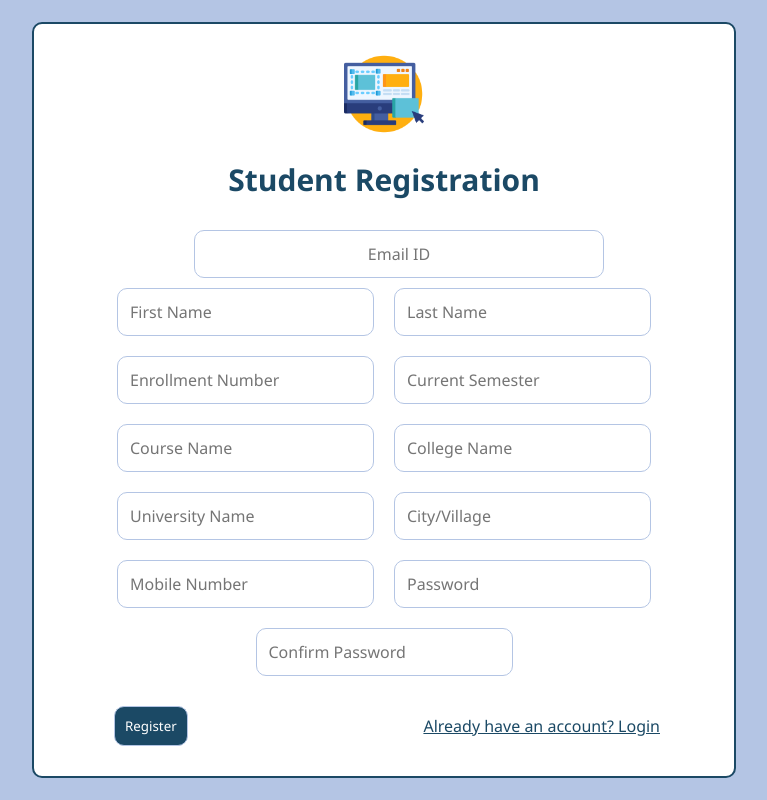
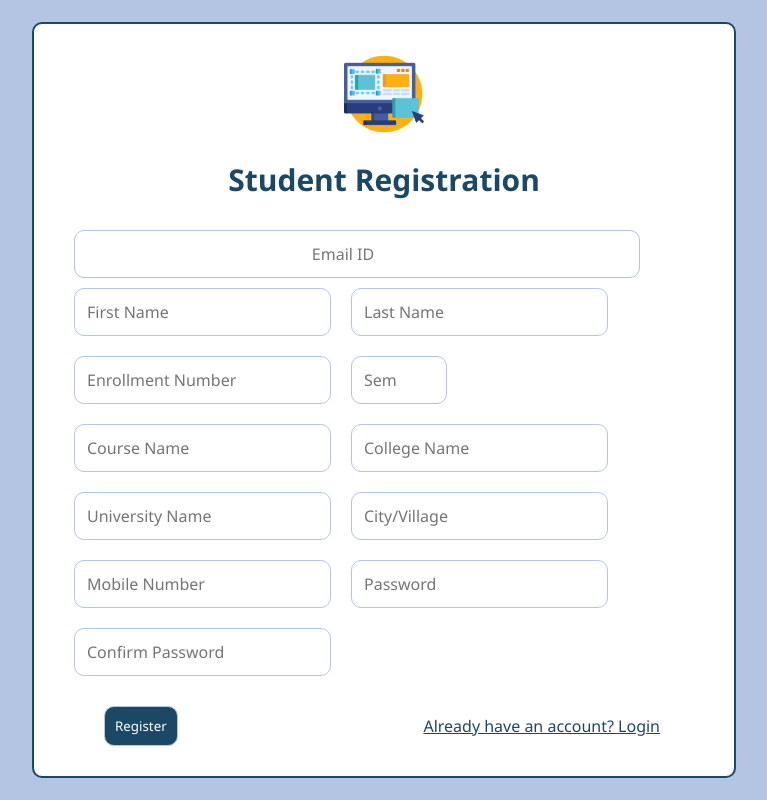
Before and after one commit to pramukhprajapati17/comedhub, a PHP site: page /comedhub/student/registration.php in a window 1280 px wide. Shown: the whole page, without its empty margins (256-1023 px from the left). Run offline with PHP 8.4, Linux system fonts and the light colour scheme.

Commit message:
UI updated

```diff
--- a/student/registration.php
+++ b/student/registration.php
@@ -51,14 +51,14 @@
     <img src="../images/logo.png" alt="COMPEDHUB Logo" class="logo block m-auto mb2" />
     <h2 class="text-center text-fourth f3 mb3">Student Registration</h2>
     <form action="registration.php" method="POST" class="text-center" onsubmit="return validateForm()">
-      <div class="flex w-100 m1 items-center justify-center">
-        <input type="email" name="email" placeholder="Email ID" required class="input w-60 ml1 text-center" />
+      <div class="flex w-100 m1 items-center justify-start">
+        <input type="email" name="email" placeholder="Email ID" required class="input w-80 text-center pr4" />
       </div>
-      <div class="flex w-100 m1 items-center justify-center" style="flex-wrap: wrap;">
+      <div class="flex w-100 m1 items-center justify-start" style="flex-wrap: wrap;">
         <input type="text" name="fname" placeholder="First Name" required pattern="[A-Za-z]{2,}" title="Enter a valid first name" class="input mr2 mb2" />
         <input type="text" name="lname" placeholder="Last Name" required pattern="[A-Za-z]{2,}" title="Enter a valid last name" class="input mr2 mb2" />
         <input type="text" name="enrollment" placeholder="Enrollment Number" required pattern="[A-Za-z0-9]{6,}" title="Minimum 6 characters" class="input mr2 mb2" />
-        <input type="number" name="sem" placeholder="Current Semester" required pattern="[1-9]|1[0-2]" min="1" title="Enter a valid semester (1-12)" class="input mr2 mb2" />
+        <input type="number" name="sem" placeholder="Sem" required pattern="[1-9]|1[0-2]" min="1" max='8' title="Enter a valid semester (1-12)" class="input mr2 mb2" />
         <input type="text" name="course" placeholder="Course Name" required class="input mr2 mb2" />
         <input type="text" name="college" placeholder="College Name" required class="input mr2 mb2" />
         <input type="text" name="university" placeholder="University Name" required class="input mr2 mb2" />
@@ -68,7 +68,7 @@
         <input type="password" id="confirm_password" name="confirm_password" placeholder="Confirm Password" required class="input mr2 mb2" />
       </div>
       <div class="flex w-90 pl4 justify-between items-center">
-        <input type="submit" value="Register" name="Register" class="btn-register bg-fourth text-white rounded p1 ml1">
+        <input type="submit" value="Register" name="Register" class="btn-register bg-fourth text-white rounded p1" style="cursor:pointer" />
         <a href="http://localhost/comedhub/student/login.php" class="text-fourth mr2">Already have an account? Login</a>
       </div>
     </form>
```
